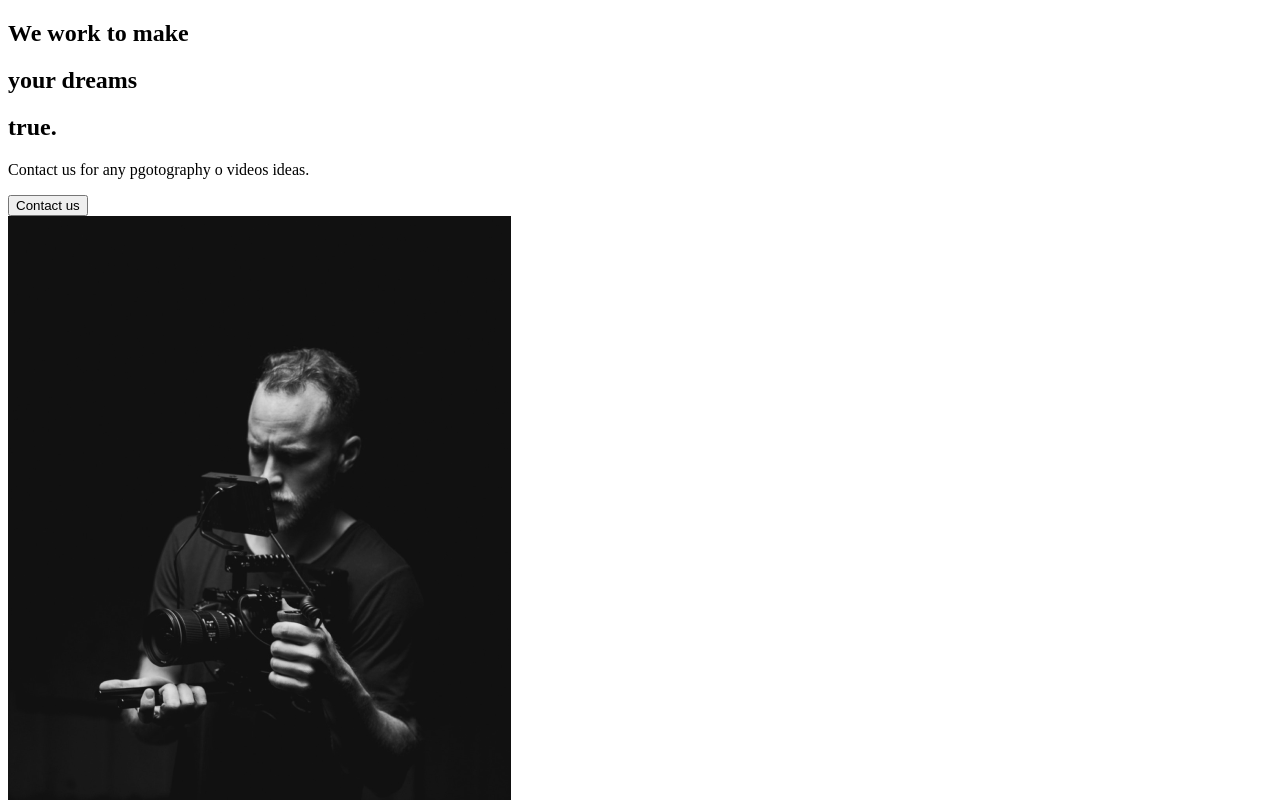
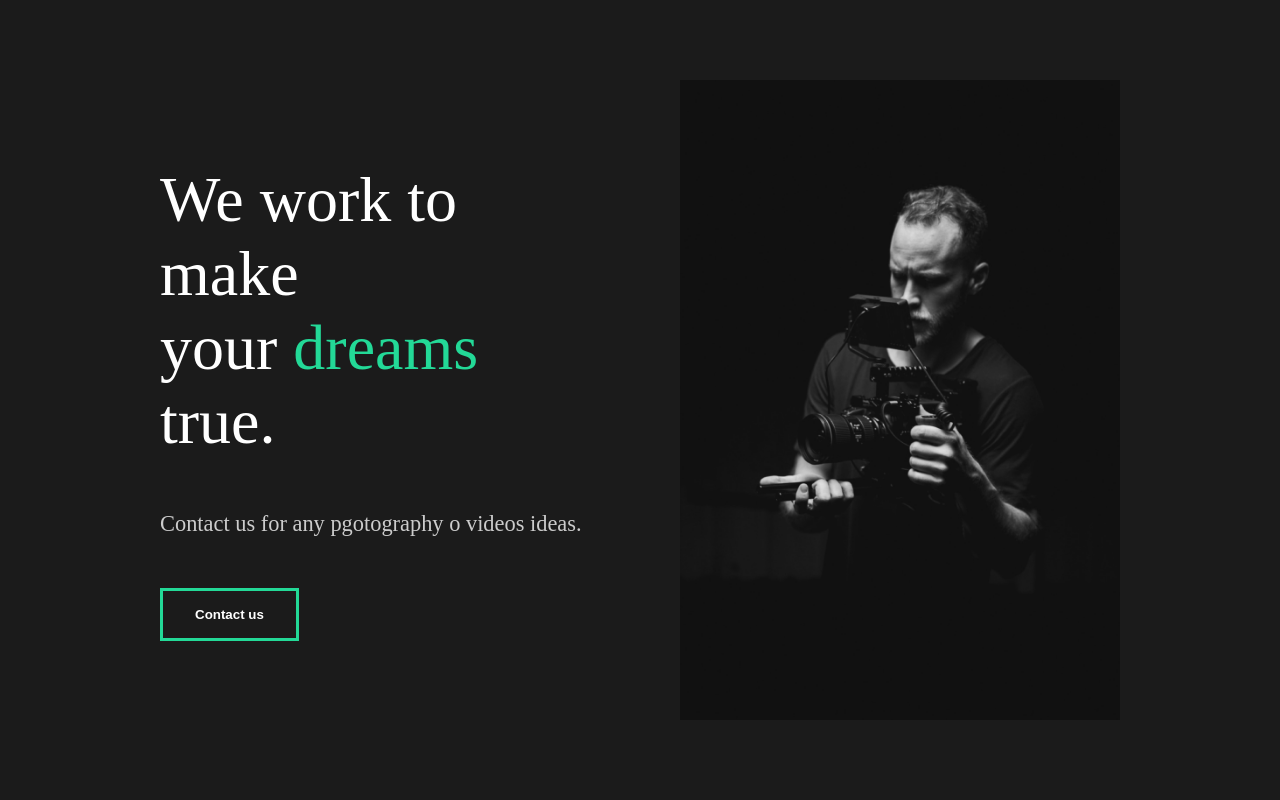
Before and after one commit to santimiq/test-portfolio-react, a React (Create React App) app: page / in a window 1280 px wide. Shown: the top 800 px of the page. Built offline with nearby package versions, Linux system fonts and the light colour scheme.

Commit message:
Styled Components AboutSec

```diff
--- a/src/App.js
+++ b/src/App.js
@@ -1,4 +1,6 @@
 import React from "react"
+//GlobalStyle
+import GlobalStyle from "./components/GlobalStyle"
 //Import Pages
 import AboutUs from './pages/AboutUs'
 
@@ -6,6 +8,7 @@
 function App() {
   return (
     <div className="App">
+      <GlobalStyle />
       <AboutUs />
     </div>
   );
--- a/src/components/AboutSection.js
+++ b/src/components/AboutSection.js
@@ -1,30 +1,65 @@
 import React from 'react';
 //Images
 import home1 from '../img/home1.png'
+// Styled Component
+import styled from "styled-components"
 
 const AboutSection = () =>{
     return (
-        <div>
-            <div className="description">
+        <StyledAbout>
+            <StyledDescription>
                 <div className="title">
-                    <div className="hide">
+                    <StyledHide>
                         <h2>We work to make</h2>
-                    </div>
-                    <div className="hide">
+                    </StyledHide>
+                    <StyledHide>
                         <h2>your <span>dreams</span></h2>
-                    </div>
-                    <div className="hide">
+                    </StyledHide>
+                    <StyledHide>
                         <h2>true.</h2>
-                    </div>
+                    </StyledHide>
                 </div>
                 <p>Contact us for any pgotography o videos ideas.</p>
                 <button>Contact us</button>
-            </div>
-            <div className="img">
+            </StyledDescription>
+            <StyledImage>
                 <img src={home1} alt="Guy with a camera"/>
-            </div>
-        </div>
+            </StyledImage>
+        </StyledAbout>
     )
 }
 
+//Styled Components
+const StyledAbout = styled.div`
+    min-height: 90vh;
+    display: flex;
+    align-items: center;
+    justify-content: space-between;
+    padding: 5rem 10rem;
+    color: white;
+`;
+
+const StyledDescription = styled.div`
+    flex: 1;
+    padding-right: 5rem;
+    h2{
+        font-weight: lighter;
+    }
+`;
+
+const StyledImage = styled.div`
+    flex: 1;
+    overflow: hidden;
+    img {
+        width: 100%;
+        height: 80vh;
+        object-fit: cover;
+    }
+`;
+
+const StyledHide = styled.div`
+    overflow: hidden;
+`
+
+
 export default AboutSection;
--- /dev/null
+++ b/src/components/GlobalStyle.js
@@ -0,0 +1,53 @@
+import {createGlobalStyle } from "styled-components";
+
+const GlobalStyle = createGlobalStyle`
+
+* {
+    margin: 0;
+    padding: 0;
+    box-sizing: border-box;
+}
+
+body {
+    background: #1b1b1b;
+}
+button{
+    font-weight: bold;
+    font-size: 1.1.rem;
+    cursor: pointer;
+    padding: 1rem 2rem;
+    border: 3px solid #23d997;
+    background: transparent;
+    color: white;
+    transition: all 0.5s ease;
+    &:hover {
+        background-color: #23d997;
+        color: white;
+    }
+}
+h2{
+    font-weight: lighter;
+    font-size: 4rem;
+}
+h3{
+    color: white;
+}
+h4{
+    font-font-weight: bold;
+}
+span{
+    font-font-weight: bold;
+    color: #23d997;
+}
+a {
+    font-size: 1.1rem;
+}
+p{
+    padding: 3rem 0rem;
+    color: #ccc;
+    font-size: 1.4rem;
+    line-height: 150%;
+}
+`;
+
+export default GlobalStyle;
```
